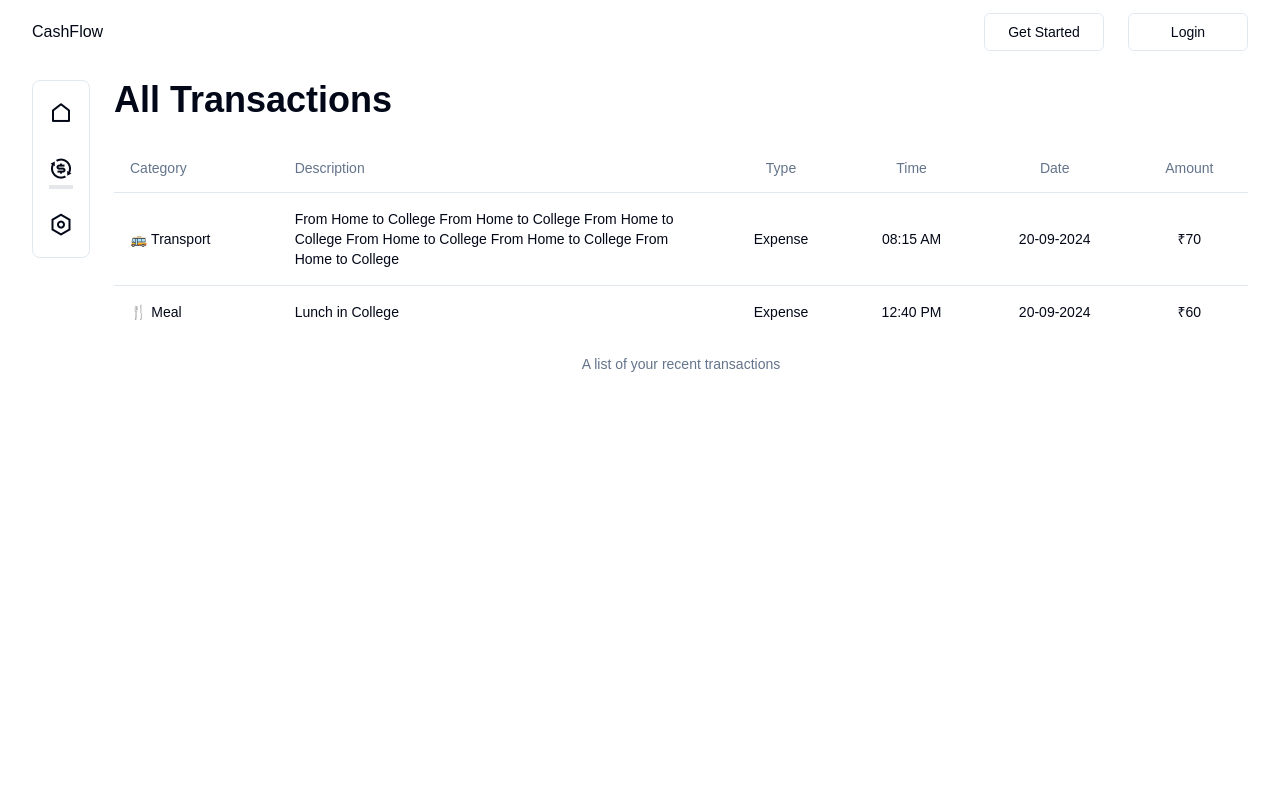
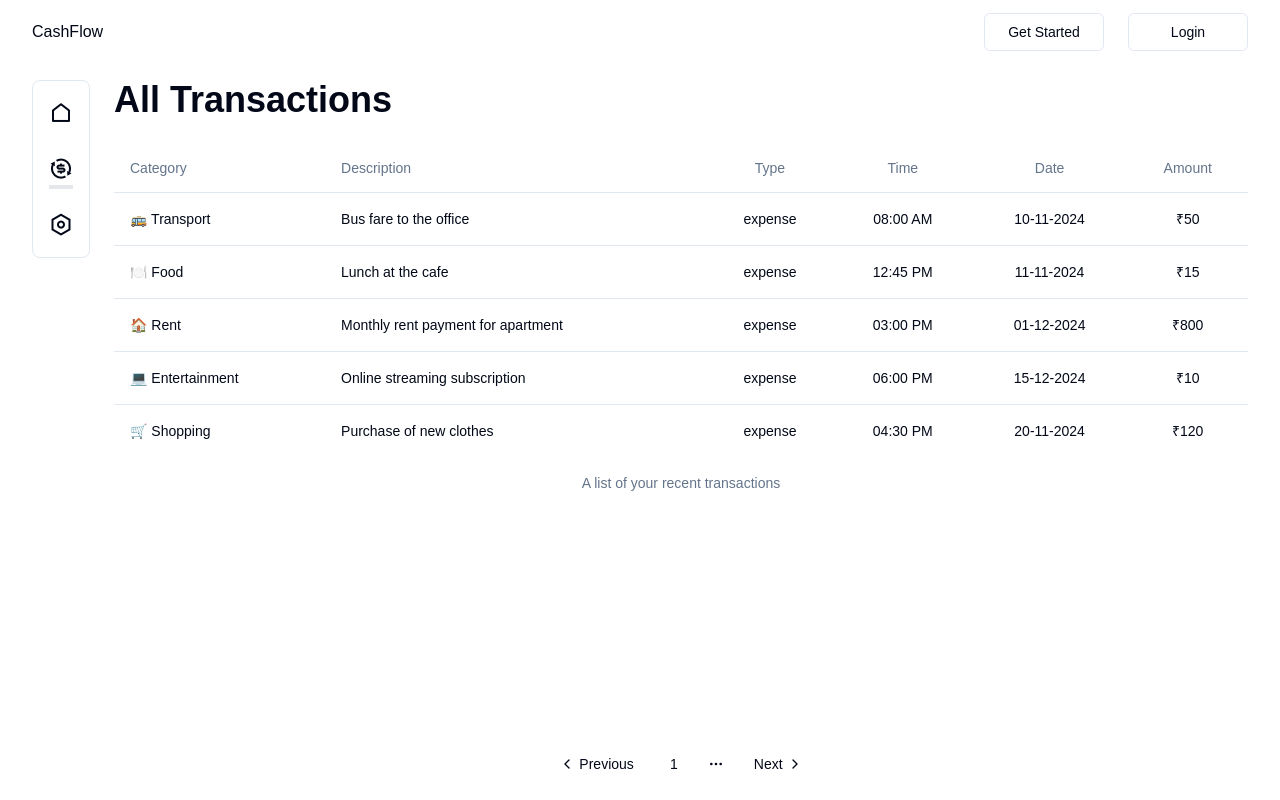
Before and after one commit to UmairFaheem042/CashFlow, a React (Vite) app in the folder client/: page /transactions in a window 1280 px wide. Built offline with nearby package versions, Linux system fonts and the light colour scheme; a web font is replaced by a local one.

Commit message:
added dummy dataset in AllTransactions and added pagination in that too

```diff
--- /dev/null
+++ b/client/src/components/ui/pagination.jsx
@@ -0,0 +1,100 @@
+import * as React from "react"
+import { ChevronLeft, ChevronRight, MoreHorizontal } from "lucide-react"
+
+import { cn } from "@/lib/utils"
+import { buttonVariants } from "@/components/ui/button";
+
+const Pagination = ({
+  className,
+  ...props
+}) => (
+  <nav
+    role="navigation"
+    aria-label="pagination"
+    className={cn("mx-auto flex w-full justify-center", className)}
+    {...props} />
+)
+Pagination.displayName = "Pagination"
+
+const PaginationContent = React.forwardRef(({ className, ...props }, ref) => (
+  <ul
+    ref={ref}
+    className={cn("flex flex-row items-center gap-1", className)}
+    {...props} />
+))
+PaginationContent.displayName = "PaginationContent"
+
+const PaginationItem = React.forwardRef(({ className, ...props }, ref) => (
+  <li ref={ref} className={cn("", className)} {...props} />
+))
+PaginationItem.displayName = "PaginationItem"
+
+const PaginationLink = ({
+  className,
+  isActive,
+  size = "icon",
+  ...props
+}) => (
+  <a
+    aria-current={isActive ? "page" : undefined}
+    className={cn(buttonVariants({
+      variant: isActive ? "outline" : "ghost",
+      size,
+    }), className)}
+    {...props} />
+)
+PaginationLink.displayName = "PaginationLink"
+
+const PaginationPrevious = ({
+  className,
+  ...props
+}) => (
+  <PaginationLink
+    aria-label="Go to previous page"
+    size="default"
+    className={cn("gap-1 pl-2.5", className)}
+    {...props}>
+    <ChevronLeft className="h-4 w-4" />
+    <span>Previous</span>
+  </PaginationLink>
+)
+PaginationPrevious.displayName = "PaginationPrevious"
+
+const PaginationNext = ({
+  className,
+  ...props
+}) => (
+  <PaginationLink
+    aria-label="Go to next page"
+    size="default"
+    className={cn("gap-1 pr-2.5", className)}
+    {...props}>
+    <span>Next</span>
+    <ChevronRight className="h-4 w-4" />
+  </PaginationLink>
+)
+PaginationNext.displayName = "PaginationNext"
+
+const PaginationEllipsis = ({
+  className,
+  ...props
+}) => (
+  <span
+    aria-hidden
+    className={cn("flex h-9 w-9 items-center justify-center", className)}
+    {...props}>
+    <MoreHorizontal className="h-4 w-4" />
+    <span className="sr-only">More pages</span>
+  </span>
+)
+PaginationEllipsis.displayName = "PaginationEllipsis"
+
+export {
+  Pagination,
+  PaginationContent,
+  PaginationEllipsis,
+  PaginationItem,
+  PaginationLink,
+  PaginationNext,
+  PaginationPrevious,
+}
--- a/client/src/pages/AllTransactions.jsx
+++ b/client/src/pages/AllTransactions.jsx
@@ -9,31 +9,73 @@ import {
   TableHeader,
   TableRow,
 } from "../components/ui/table";
+import {
+  Pagination,
+  PaginationContent,
+  PaginationEllipsis,
+  PaginationItem,
+  PaginationLink,
+  PaginationNext,
+  PaginationPrevious,
+} from "../components/ui/pagination";
 
 const AllTransactions = () => {
-  const payments = [
+  const transactions = [
     {
-      id: "728ed52f",
-      amount: 100,
-      status: "pending",
-      email: "m@example.com",
+      id: 1,
+      category: "🚌 Transport",
+      description: "Bus fare to the office",
+      type: "expense",
+      time: "08:00 AM",
+      date: "10-11-2024",
+      amount: "50",
     },
     {
-      id: "489e1d42",
-      amount: 125,
-      status: "processing",
-      email: "example@gmail.com",
+      id: 2,
+      category: "🍽️ Food",
+      description: "Lunch at the cafe",
+      type: "expense",
+      time: "12:45 PM",
+      date: "11-11-2024",
+      amount: "15",
+    },
+    {
+      id: 3,
+      category: "🏠 Rent",
+      description: "Monthly rent payment for apartment",
+      type: "expense",
+      time: "03:00 PM",
+      date: "01-12-2024",
+      amount: "800",
+    },
+    {
+      id: 4,
+      category: "💻 Entertainment",
+      description: "Online streaming subscription",
+      type: "expense",
+      time: "06:00 PM",
+      date: "15-12-2024",
+      amount: "10",
+    },
+    {
+      id: 5,
+      category: "🛒 Shopping",
+      description: "Purchase of new clothes",
+      type: "expense",
+      time: "04:30 PM",
+      date: "20-11-2024",
+      amount: "120",
     },
   ];
   return (
     <div className='mt-4 relative max-w-screen-xl mx-auto px-4 sm:px-6 lg:px-8 min-h-[calc(100dvh-5.1rem)] flex-1 flex md:flex-row flex-col items-center md:items-start gap-6 md:gap-6 pb-10"'>
       <Sidebar tab={"transactions"} />
-      <main className="w-full flex-1">
+      <main className="flex min-h-[calc(100dvh-6rem)] flex-col w-full flex-1">
         <header className="flex gap-2 sm:flex-row flex-col justify-between md:items-center w-full">
           <h1 className="text-4xl font-semibold">All Transactions</h1>
         </header>
 
-        <div className="mt-6">
+        <div className="flex-1 mt-6">
           <Table>
             <TableCaption>A list of your recent transactions</TableCaption>
             <TableHeader>
@@ -48,31 +90,40 @@ const AllTransactions = () => {
               </TableRow>
             </TableHeader>
             <TableBody>
-              <TableRow>
-                <TableCell className="font-medium text-left">
-                  🚌 Transport
-                </TableCell>
-                <TableCell className="max-w-[300px]">
-                  From Home to College From Home to College From Home to College
-                  From Home to College From Home to College From Home to College
-                </TableCell>
-                <TableCell className="text-center">Expense</TableCell>
-                <TableCell className="text-center">08:15 AM</TableCell>
-                <TableCell className="text-center">20-09-2024</TableCell>
-                <TableCell className="text-center">₹70</TableCell>
-                {/* <TableCell className="text-right">...</TableCell> */}
-              </TableRow>
-              <TableRow>
-                <TableCell className="font-medium text-left">🍴 Meal</TableCell>
-                <TableCell className="">Lunch in College</TableCell>
-                <TableCell className="text-center">Expense</TableCell>
-                <TableCell className="text-center">12:40 PM</TableCell>
-                <TableCell className="text-center">20-09-2024</TableCell>
-                <TableCell className="text-center">₹60</TableCell>
-              </TableRow>
+              {transactions?.map((item) => (
+                <TableRow key={item.id}>
+                  <TableCell className="font-medium text-left">
+                    {item.category}
+                  </TableCell>
+                  <TableCell className="max-w-[300px]">
+                    {item.description}
+                  </TableCell>
+                  <TableCell className="text-center">{item.type}</TableCell>
+                  <TableCell className="text-center">{item.time}</TableCell>
+                  <TableCell className="text-center">{item.date}</TableCell>
+                  <TableCell className="text-center">₹{item.amount}</TableCell>
+                </TableRow>
+              ))}
             </TableBody>
           </Table>
         </div>
+
+        <Pagination>
+          <PaginationContent>
+            <PaginationItem>
+              <PaginationPrevious href="#" />
+            </PaginationItem>
+            <PaginationItem>
+              <PaginationLink href="#">1</PaginationLink>
+            </PaginationItem>
+            <PaginationItem>
+              <PaginationEllipsis />
+            </PaginationItem>
+            <PaginationItem>
+              <PaginationNext href="#" />
+            </PaginationItem>
+          </PaginationContent>
+        </Pagination>
       </main>
     </div>
   );
--- a/client/src/pages/Dashboard.jsx
+++ b/client/src/pages/Dashboard.jsx
@@ -41,12 +41,14 @@ const Dashboard = () => {
 
   function handleSubmit(e) {
     e.preventDefault();
-    console.log(category);
-    console.log(amount);
-    console.log(description);
-    console.log(transType);
-    console.log(time);
-    console.log(date);
+    console.log({
+      category,
+      amount,
+      description,
+      transType,
+      time,
+      date,
+    });
   }
 
   return (
@@ -56,13 +58,12 @@ const Dashboard = () => {
         <header className="flex gap-2 sm:flex-row flex-col justify-between md:items-center w-full">
           <h1 className="text-4xl font-semibold">Dashboard</h1>
           <div className="flex justify-end w-full">
-            <Dialog className="bg-red-400">
+            <Dialog className="">
               <motion.div whileTap={{ scale: 0.95 }} className="w-max">
                 <DialogTrigger>
-                  <p
-                    // label={"New Transaction"}
-                    className="min-w-[120px] text-sm md:text-md px-2 md:px-4 py-2 rounded-md bg-black font-semibold !px-6 text-white hover:bg-black-2"
-                  >New Transaction</p>
+                  <p className="min-w-[120px] text-sm md:text-md md:px-4 py-2 rounded-md bg-black font-semibold !px-6 text-white hover:bg-black-2">
+                    New Transaction
+                  </p>
                 </DialogTrigger>
               </motion.div>
               <DialogContent>
@@ -91,7 +92,10 @@ const Dashboard = () => {
                         </SelectTrigger>
                         <SelectContent>
                           {categories?.map((item) => (
-                            <SelectItem key={item.id} value={item.name}>
+                            <SelectItem
+                              key={item.id}
+                              value={item.icon + " " + item.name}
+                            >
                               {item.icon} {item.name}
                             </SelectItem>
                           ))}
```
